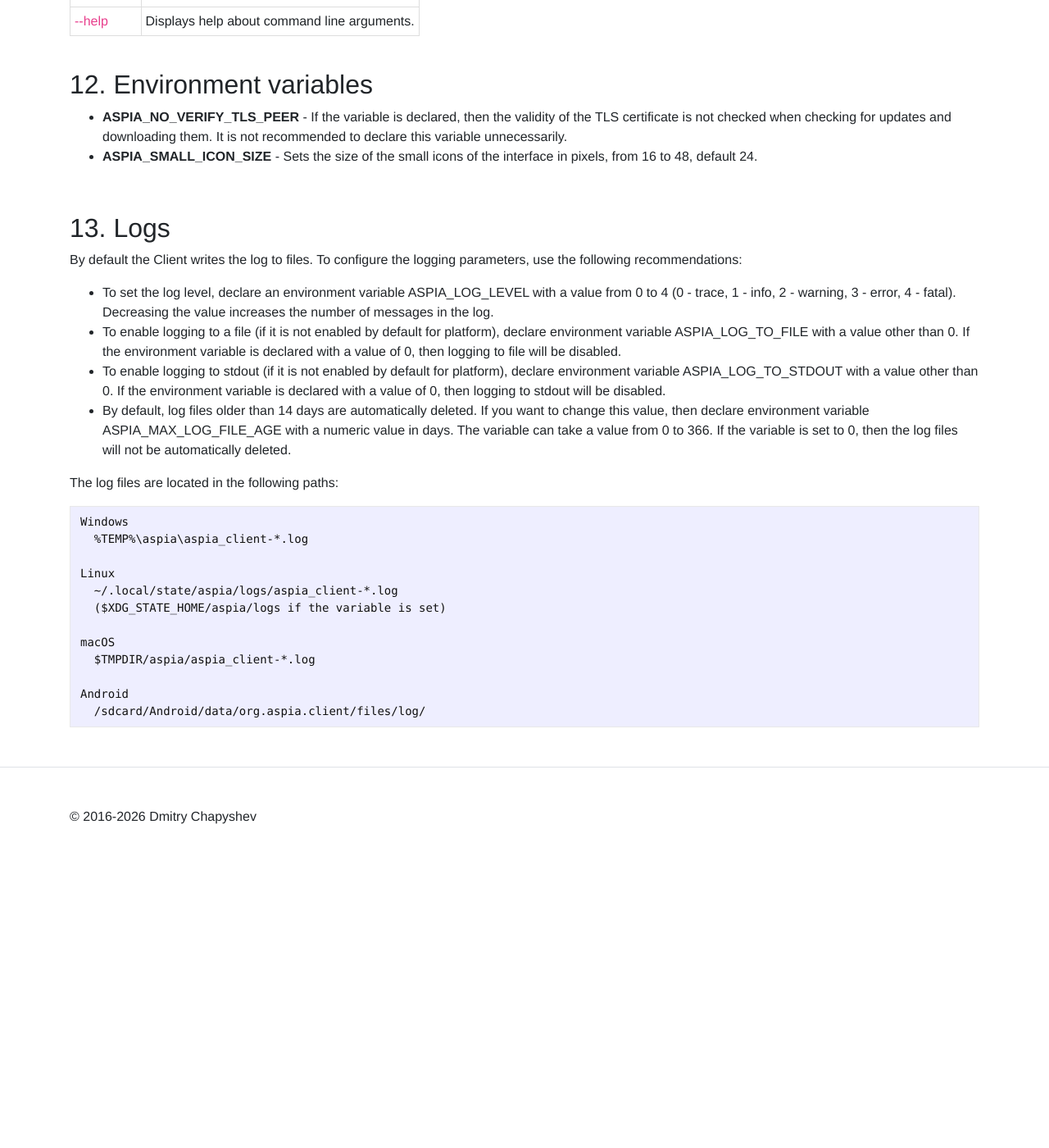
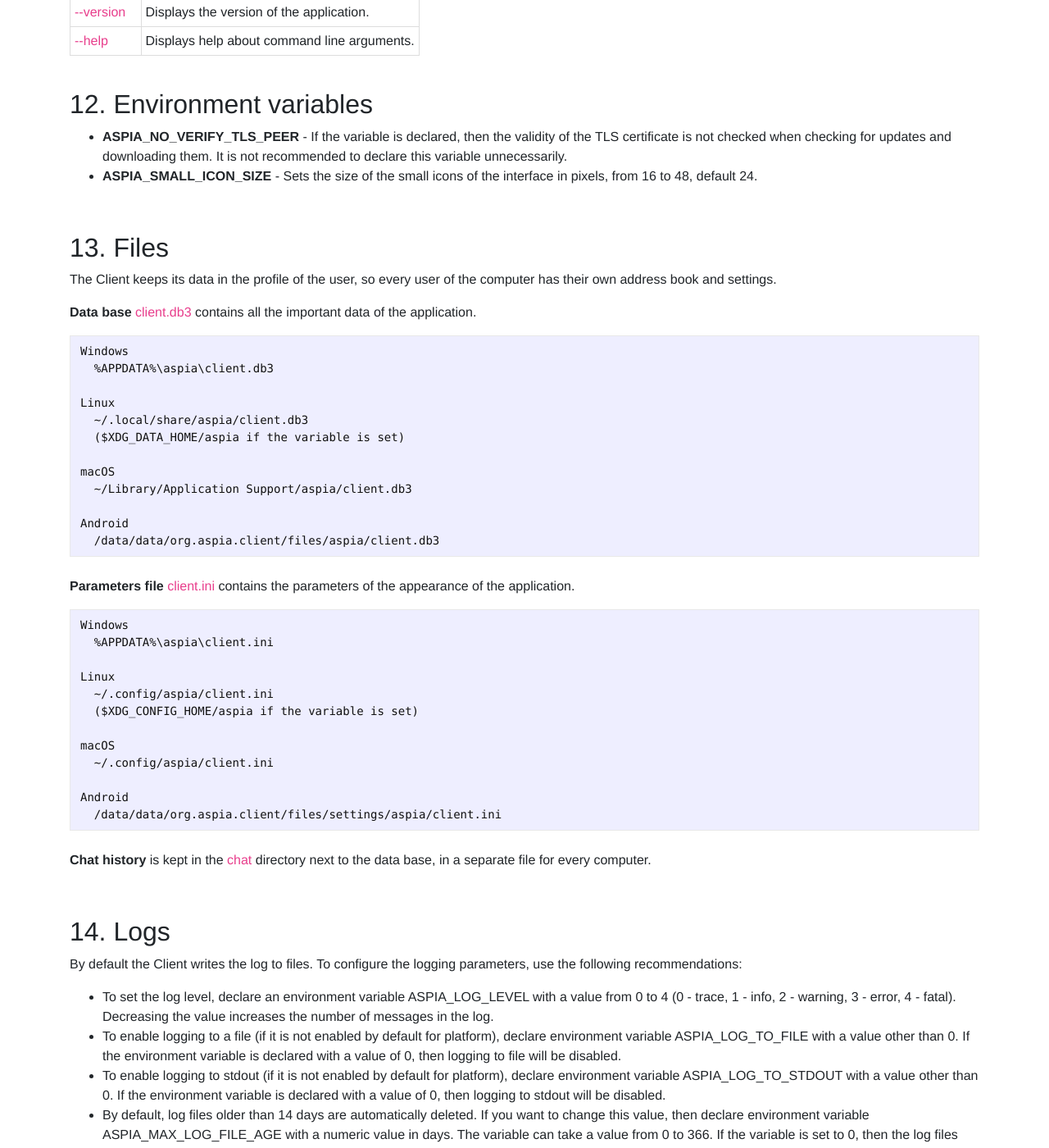
Before and after one commit to dchapyshev/dchapyshev.github.io, a Jekyll site: the page built from docs/client.md, in a window 1280 px wide and 1400 px high, scrolled down 23232 px. Shown: the whole window at 82% size. Built offline with Jekyll 4.4.1, drawn with Linux system fonts in a browser that asks for light colours; before the commit the page ends 24304 px from its top, so only the background shows below that.

Commit message:
Update docs.

````diff
--- a/docs/client.md
+++ b/docs/client.md
@@ -31,7 +31,8 @@ title: Aspia Client
 10. [Settings](#settings)
 11. [Command line](#command-line)
 12. [Environment variables](#env-vars)
-13. [Logs](#logs)
+13. [Files](#files)
+14. [Logs](#logs)
 
 ## 1. Purpose <a name="purpose"></a>
 Allows you to connect to and control Hosts. It also contains the address book and the management of
@@ -775,7 +776,52 @@ is opened in it.
 
 <br/>
 
-## 13. Logs <a name="logs"></a>
+## 13. Files <a name="files"></a>
+The Client keeps its data in the profile of the user, so every user of the computer has their own
+address book and settings.
+
+**Data base** `client.db3` contains all the important data of the application.
+
+```text
+Windows
+  %APPDATA%\aspia\client.db3
+
+Linux
+  ~/.local/share/aspia/client.db3
+  ($XDG_DATA_HOME/aspia if the variable is set)
+
+macOS
+  ~/Library/Application Support/aspia/client.db3
+
+Android
+  /data/data/org.aspia.client/files/aspia/client.db3
+```
+
+<br/>
+**Parameters file** `client.ini` contains the parameters of the appearance of the application.
+
+```text
+Windows
+  %APPDATA%\aspia\client.ini
+
+Linux
+  ~/.config/aspia/client.ini
+  ($XDG_CONFIG_HOME/aspia if the variable is set)
+
+macOS
+  ~/.config/aspia/client.ini
+
+Android
+  /data/data/org.aspia.client/files/settings/aspia/client.ini
+```
+
+<br/>
+**Chat history** is kept in the `chat` directory next to the data base, in a separate file for
+every computer.
+
+<br/>
+
+## 14. Logs <a name="logs"></a>
 By default the Client writes the log to files. To configure the logging parameters, use the
 following recommendations:
   - To set the log level, declare an environment variable ASPIA_LOG_LEVEL with a value from 0 to 4 (0 - trace, 1 - info, 2 - warning, 3 - error, 4 - fatal). Decreasing the value increases the number of messages in the log.
````
Also changed, not shown: documentation.md (+2 -1 lines).
